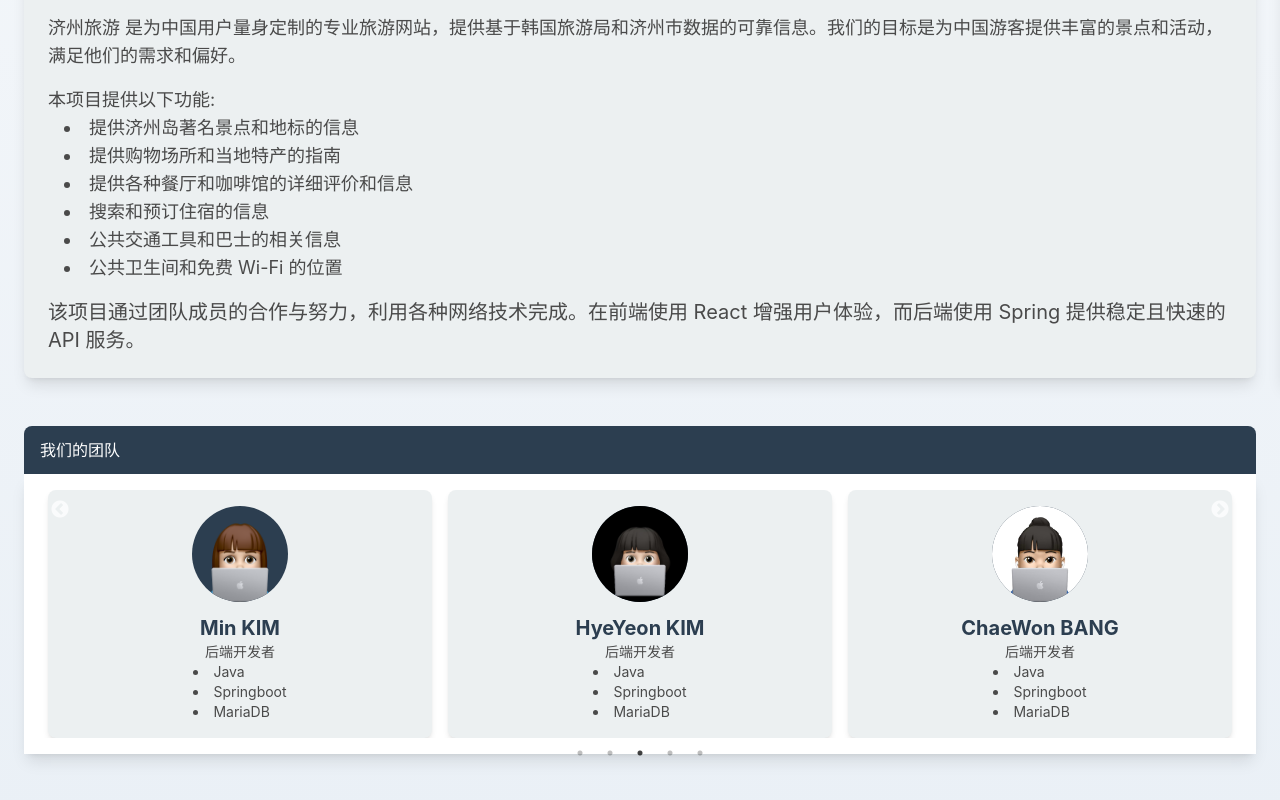
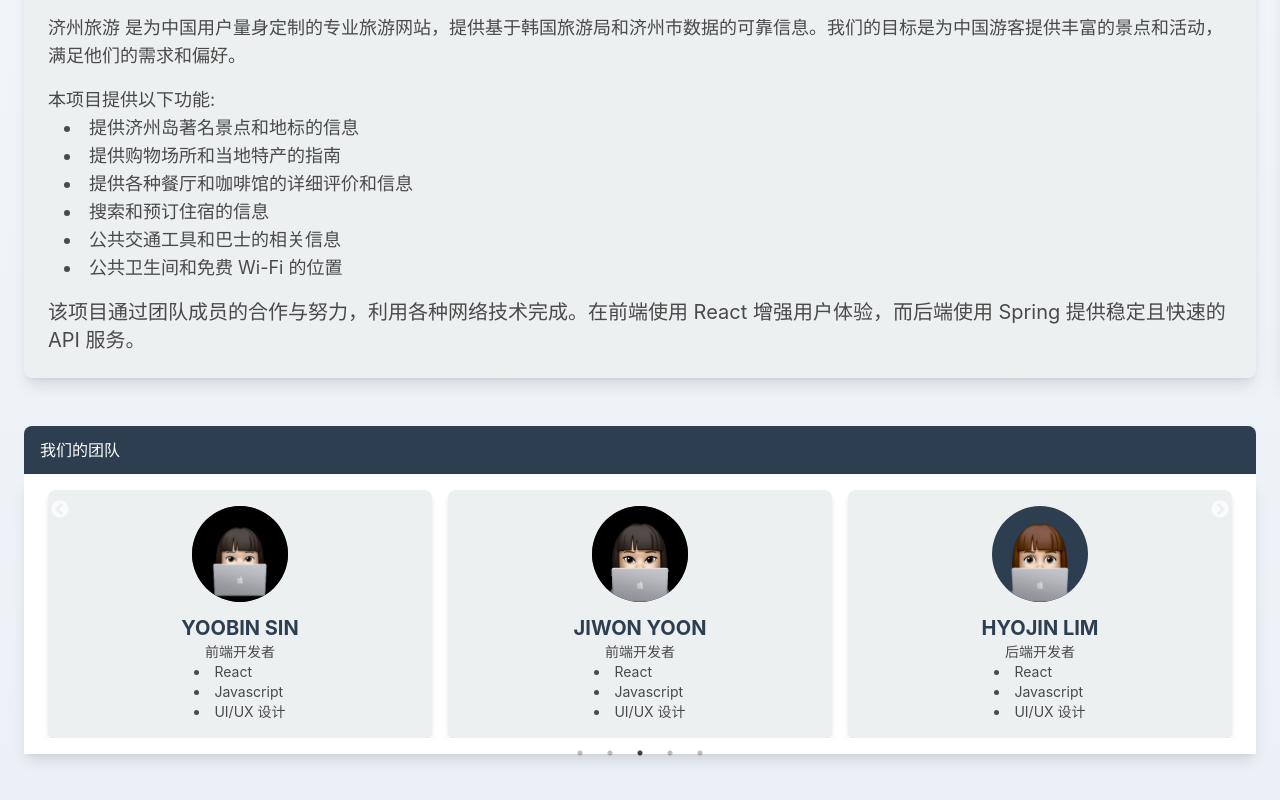
Before and after one commit to CapstoneDesign-25/JejuTravel-FE, a React (Vite) app: page /aboutus in a window 1280 px wide. Shown: the part 418-1218 px from the top of the page. Built offline with nearby package versions, Linux system fonts and the light colour scheme; a web font is replaced by a local one.

Commit message:
feat: 어바웃어스 수정

```diff
--- a/src/pages/aboutUs/index.jsx
+++ b/src/pages/aboutUs/index.jsx
@@ -105,9 +105,37 @@ function AboutUs() {
               <div className="px-2">
                 <div className="bg-[#ECF0F1] p-4 rounded-lg shadow-md flex flex-col items-center">
                   <div className="bg-[#2C3E50] w-24 h-24 rounded-full mb-3 flex items-center justify-center">
+                    <img src={hy} alt="HyeYeon KIM" className="rounded-full" />
+                  </div>
+                  <h3 className="text-xl font-bold text-[#2C3E50]">HyeYeon KIM</h3>
+                  <p className="text-sm text-[#4A4A4A]">后端开发者</p>
+                  <ul className="text-sm text-[#4A4A4A] list-disc list-inside">
+                    <li>Java</li>
+                    <li>Springboot</li>
+                    <li>MySqlDB</li>
+                  </ul>
+                </div>
+              </div>
+              <div className="px-2">
+                <div className="bg-[#ECF0F1] p-4 rounded-lg shadow-md flex flex-col items-center">
+                  <div className="bg-[#2C3E50] w-24 h-24 rounded-full mb-3 flex items-center justify-center">
+                    <img src={cw} alt="ChaeWon BANG" className="rounded-full" />
+                  </div>
+                  <h3 className="text-xl font-bold text-[#2C3E50]">ChaeWon BANG</h3>
+                  <p className="text-sm text-[#4A4A4A]">后端开发者</p>
+                  <ul className="text-sm text-[#4A4A4A] list-disc list-inside">
+                    <li>Java</li>
+                    <li>Springboot</li>
+                    <li>MySqlDB</li>
+                  </ul>
+                </div>
+              </div>
+              <div className="px-2">
+                <div className="bg-[#ECF0F1] p-4 rounded-lg shadow-md flex flex-col items-center">
+                  <div className="bg-[#2C3E50] w-24 h-24 rounded-full mb-3 flex items-center justify-center">
                     <img src={hj} alt="HyunJi KIM" className="rounded-full" />
                   </div>
-                  <h3 className="text-xl font-bold text-[#2C3E50]">HyunJi KIM</h3>
+                  <h3 className="text-xl font-bold text-[#2C3E50]">YOOBIN SIN</h3>
                   <p className="text-sm text-[#4A4A4A]">前端开发者</p>
                   <ul className="text-sm text-[#4A4A4A] list-disc list-inside">
                     <li>React</li>
@@ -121,7 +149,7 @@ function AboutUs() {
                   <div className="bg-[#2C3E50] w-24 h-24 rounded-full mb-3 flex items-center justify-center">
                     <img src={jk} alt="JaeKyoung BANG" className="rounded-full" />
                   </div>
-                  <h3 className="text-xl font-bold text-[#2C3E50]">JaeKyoung BANG</h3>
+                  <h3 className="text-xl font-bold text-[#2C3E50]">JIWON YOON</h3>
                   <p className="text-sm text-[#4A4A4A]">前端开发者</p>
                   <ul className="text-sm text-[#4A4A4A] list-disc list-inside">
                     <li>React</li>
@@ -135,40 +163,12 @@ function AboutUs() {
                   <div className="bg-[#2C3E50] w-24 h-24 rounded-full mb-3 flex items-center justify-center">
                     <img src={m} alt="Min KIM" className="rounded-full" />
                   </div>
-                  <h3 className="text-xl font-bold text-[#2C3E50]">Min KIM</h3>
+                  <h3 className="text-xl font-bold text-[#2C3E50]">HYOJIN LIM</h3>
                   <p className="text-sm text-[#4A4A4A]">后端开发者</p>
                   <ul className="text-sm text-[#4A4A4A] list-disc list-inside">
-                    <li>Java</li>
-                    <li>Springboot</li>
-                    <li>MariaDB</li>
-                  </ul>
-                </div>
-              </div>
-              <div className="px-2">
-                <div className="bg-[#ECF0F1] p-4 rounded-lg shadow-md flex flex-col items-center">
-                  <div className="bg-[#2C3E50] w-24 h-24 rounded-full mb-3 flex items-center justify-center">
-                    <img src={hy} alt="HyeYeon KIM" className="rounded-full" />
-                  </div>
-                  <h3 className="text-xl font-bold text-[#2C3E50]">HyeYeon KIM</h3>
-                  <p className="text-sm text-[#4A4A4A]">后端开发者</p>
-                  <ul className="text-sm text-[#4A4A4A] list-disc list-inside">
-                    <li>Java</li>
-                    <li>Springboot</li>
-                    <li>MariaDB</li>
-                  </ul>
-                </div>
-              </div>
-              <div className="px-2">
-                <div className="bg-[#ECF0F1] p-4 rounded-lg shadow-md flex flex-col items-center">
-                  <div className="bg-[#2C3E50] w-24 h-24 rounded-full mb-3 flex items-center justify-center">
-                    <img src={cw} alt="ChaeWon BANG" className="rounded-full" />
-                  </div>
-                  <h3 className="text-xl font-bold text-[#2C3E50]">ChaeWon BANG</h3>
-                  <p className="text-sm text-[#4A4A4A]">后端开发者</p>
-                  <ul className="text-sm text-[#4A4A4A] list-disc list-inside">
-                    <li>Java</li>
-                    <li>Springboot</li>
-                    <li>MariaDB</li>
+                    <li>React</li>
+                    <li>Javascript</li>
+                    <li>UI/UX 设计</li>
                   </ul>
                 </div>
               </div>
```
